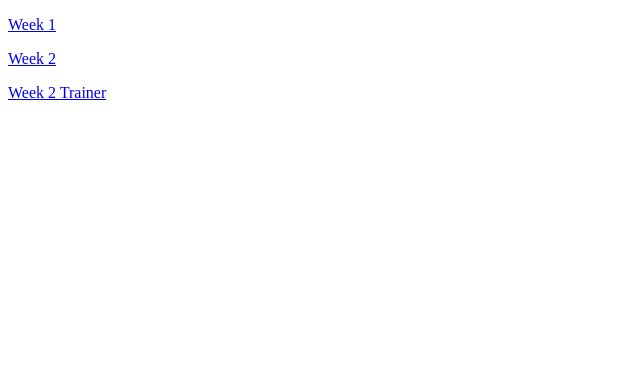
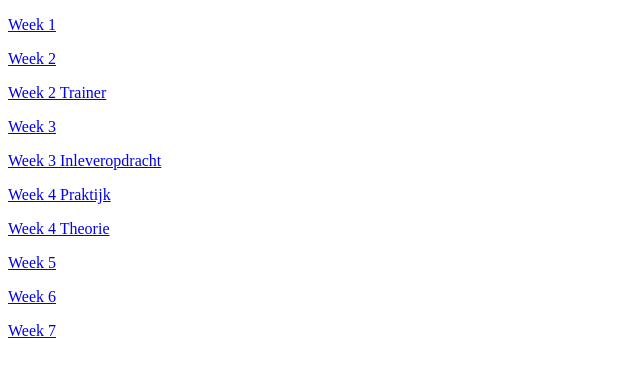
Before and after one commit to QuintyHR/Pro-8, a plain HTML site: page index.html in a window 1280 px wide. Shown: the whole page, without its empty margins (0-640 px from the left). Drawn offline with Linux system fonts and the light colour scheme.

Commit message:
Homepage updated

```diff
--- a/index.html
+++ b/index.html
@@ -10,5 +10,12 @@
     <p><a href="/Week 1/index.html">Week 1</a></p>
     <p><a href="/Week 2/index.html">Week 2</a></p>
     <p><a href="/Week 2 Trainer/index.html">Week 2 Trainer</a></p>
+    <p><a href="/Week 3/index.html">Week 3</a></p>
+    <p><a href="/Week 3 Inleveropdracht/index.html">Week 3 Inleveropdracht</a></p>
+    <p><a href="/Week 4 Praktijk/index.html">Week 4 Praktijk</a></p>
+    <p><a href="/Week 4 Theorie/index.html">Week 4 Theorie</a></p>
+    <p><a href="/Week 5/index.html">Week 5</a></p>
+    <p><a href="/Week 6/index.html">Week 6</a></p>
+    <p><a href="/Week 7/index.html">Week 7</a></p>
 </body>
 </html>
```
